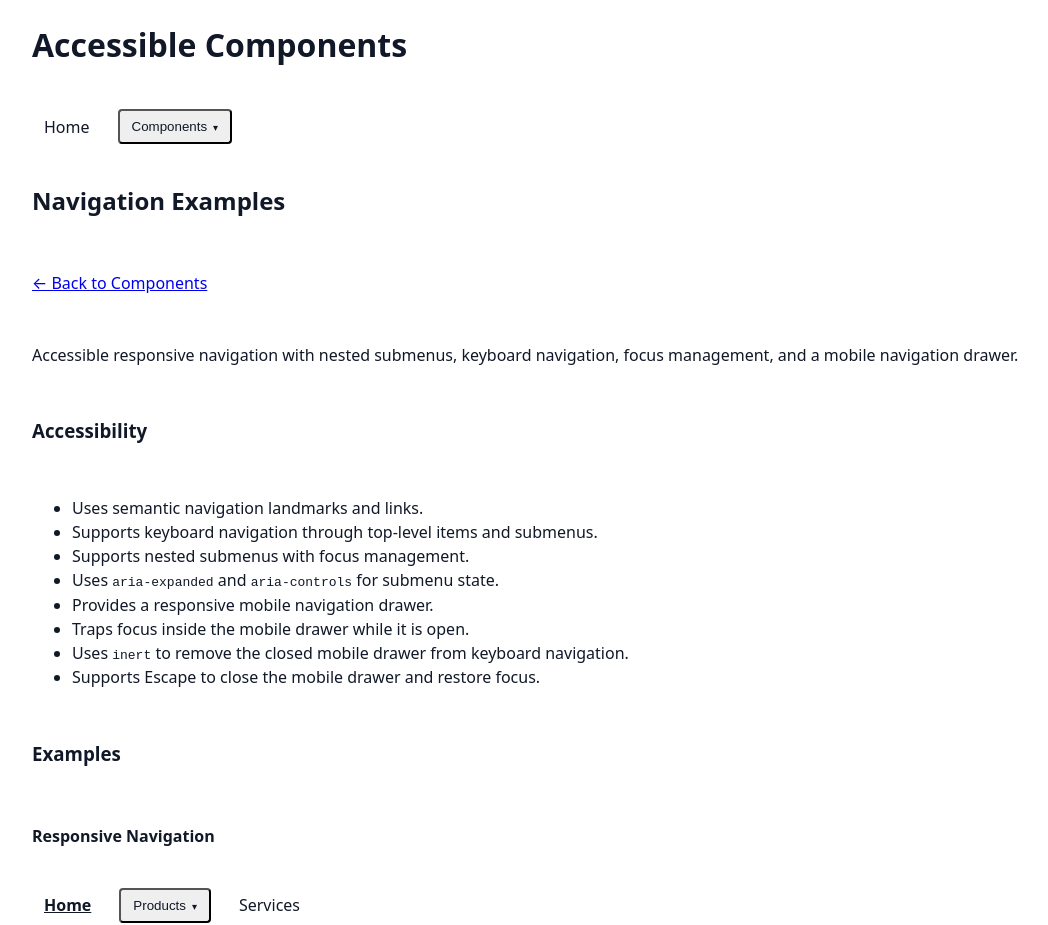
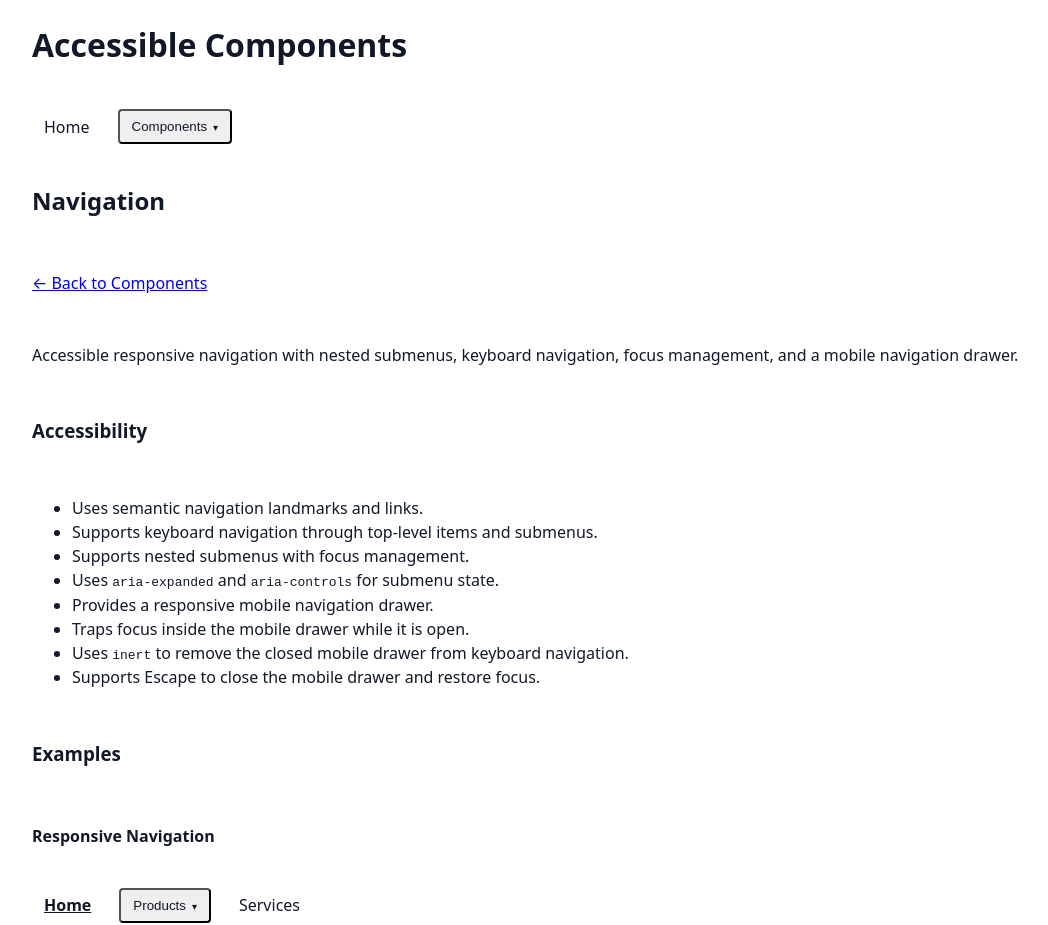
Before and after one commit to rpcorr/accessible-templates, a React (Vite) app: page /navigation in a window 1280 px wide. Shown: the whole page, without its empty margins (82-1130 px from the left). Built offline with nearby package versions, Linux system fonts and the light colour scheme.

Commit message:
fix: simplify component page titles

```diff
--- a/src/pages/DropdownPage.tsx
+++ b/src/pages/DropdownPage.tsx
@@ -3,7 +3,7 @@ import { DropdownExamples } from '../examples';
 
 export function DropdownPage() {
   return (
-    <PageLayout title="Dropdown Examples">
+    <PageLayout title="Dropdown">
       <p>
         Accessible dropdown menus with keyboard navigation, nested submenus,
         typeahead support, focus management, and responsive behaviour.
--- a/src/pages/ModalPage.tsx
+++ b/src/pages/ModalPage.tsx
@@ -3,7 +3,7 @@ import { ModalExamples } from '../examples';
 
 export function ModalPage() {
   return (
-    <PageLayout title="Modal Dialog Examples">
+    <PageLayout title="Modal Dialog">
       <p>
         Accessible modal dialogs with focus trapping, Escape key handling, focus
         restoration, and configurable dismissal behaviour.
--- a/src/pages/NavigationPage.tsx
+++ b/src/pages/NavigationPage.tsx
@@ -3,7 +3,7 @@ import { NavigationExamples } from '../examples';
 
 export function NavigationPage() {
   return (
-    <PageLayout title="Navigation Examples">
+    <PageLayout title="Navigation">
       <p>
         Accessible responsive navigation with nested submenus, keyboard
         navigation, focus management, and a mobile navigation drawer.
```
